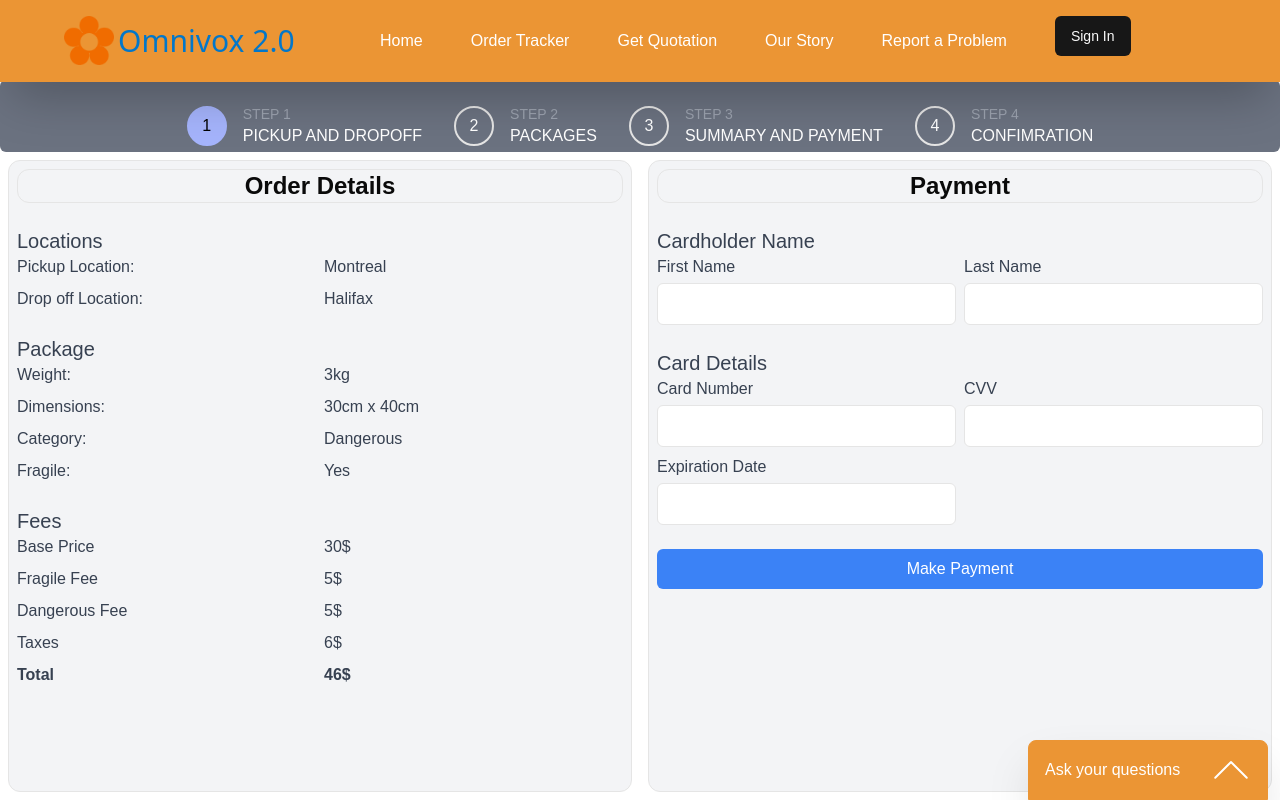
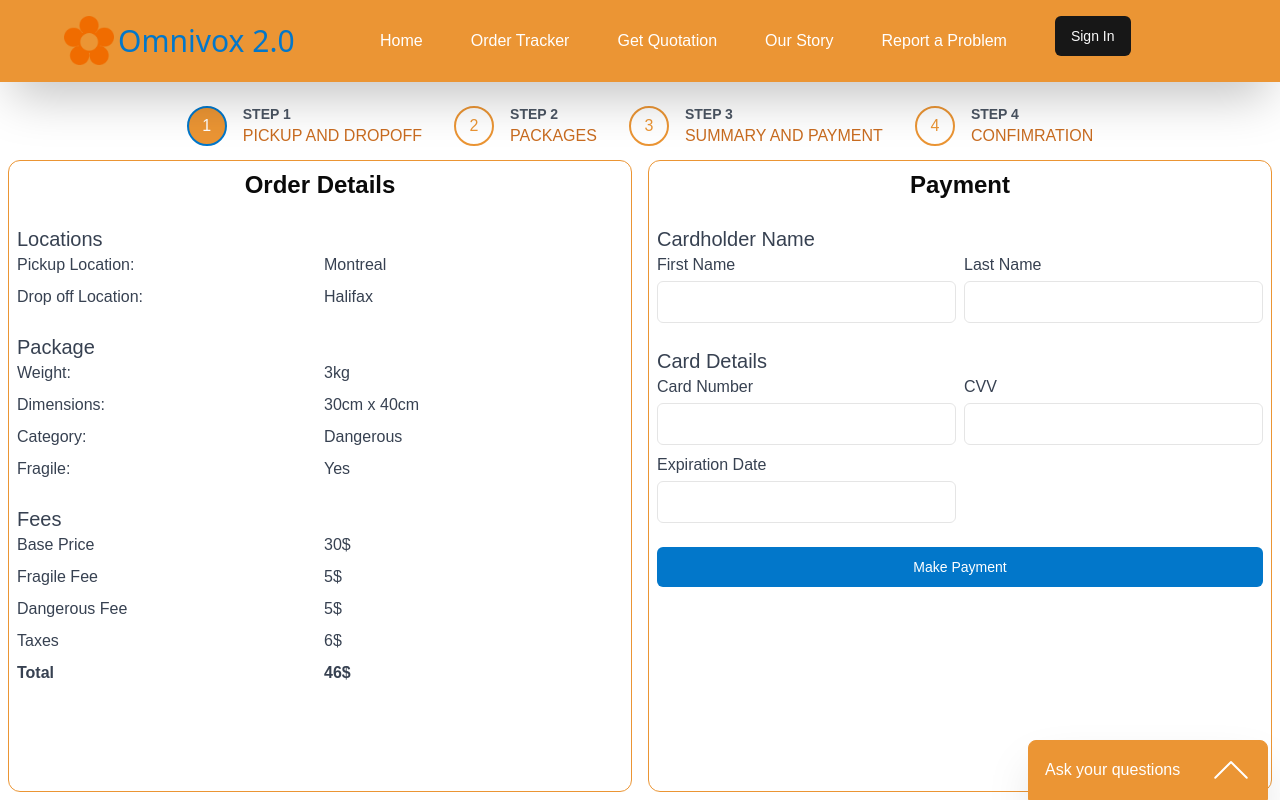
Before and after one commit to HragBankian/Package_Delivery_System, a Next.js app in the folder frontend/: page /order/payment in a window 1280 px wide. Built offline with nearby package versions, Linux system fonts and the light colour scheme; no server answers.

Commit message:
Styling to order flow

```diff
--- a/frontend/app/order/components/LocationForm.tsx
+++ b/frontend/app/order/components/LocationForm.tsx
@@ -15,6 +15,7 @@ import {
   FormMessage,
 } from "@/components/ui/form";
 import { Input } from "@/components/ui/input";
+import { Button } from "@/components/ui/button";
 
 export default function LocationForm() {
   const formContext = useOrderFormContext();
@@ -47,11 +48,10 @@ export default function LocationForm() {
     <Form {...stepOneForm}>
       <form
         onSubmit={stepOneForm.handleSubmit(onSubmit)}
-        className="space-y-6 m-2 p-2 rounded-xl border border-3 bg-gray-100"
+        className="flex flex-col grow space-y-6 m-2 p-2 rounded-xl border border-3 border-omnivoxorange"
       >
-        <h2 className="text-2xl font-bold mb-4 text-center rounded-xl border border-3">
-          Locations
-        </h2>
+        <div className="flex flex-col grow space-y-6">
+          <h2 className="text-2xl font-bold mb-4 text-center">Locations</h2>
           <h3 className="block text-gray-700 text-xl dark:text-gray-300">
             Pickup Location
           </h3>
@@ -96,12 +96,14 @@ export default function LocationForm() {
               </FormItem>
             )}
           />
-        <button
+        </div>
+
+        <Button
           type="submit"
-          className="w-full py-2 bg-blue-500 text-white rounded-md hover:bg-blue-600 focus:outline-none focus:ring focus:ring-blue-300"
+          className="w-52 m-4 py-2 mt-auto bg-omnivoxblue text-white hover:bg-blue-600 focus:outline-none focus:ring focus:ring-blue-300 self-end"
         >
           Continue to next step
-        </button>
+        </Button>
       </form>
     </Form>
   );
--- a/frontend/app/order/components/LocationMap.tsx
+++ b/frontend/app/order/components/LocationMap.tsx
@@ -17,7 +17,12 @@ import "leaflet-defaulticon-compatibility/dist/leaflet-defaulticon-compatibility
 
 export default function LocationMap() {
   return (
-    <MapContainer center={[45.505, -73.55]} zoom={13} scrollWheelZoom={false}>
+    <MapContainer
+      center={[45.505, -73.55]}
+      zoom={13}
+      scrollWheelZoom={false}
+      className="m-2 p-2 rounded-xl"
+    >
       <TileLayer
         attribution='&copy; <a href="https://www.openstreetmap.org/copyright">OpenStreetMap</a> contributors'
         url="https://{s}.tile.openstreetmap.org/{z}/{x}/{y}.png"
--- a/frontend/app/order/components/OrderDetails.tsx
+++ b/frontend/app/order/components/OrderDetails.tsx
@@ -1,10 +1,8 @@
 "use client";
 export default function PayementForm() {
   return (
-    <div className="space-y-6 m-2 p-2 rounded-xl border border-3 bg-gray-100">
-      <h2 className="text-2xl font-bold mb-4 text-center rounded-xl border border-3">
-        Order Details
-      </h2>
+    <div className="space-y-6 m-2 p-2 rounded-xl border border-3 border-omnivoxorange">
+      <h2 className="text-2xl font-bold mb-4 text-center">Order Details</h2>
       <div>
         <h3 className="block text-gray-700 text-xl dark:text-gray-300">
           Locations
--- a/frontend/app/order/components/PackagesList.tsx
+++ b/frontend/app/order/components/PackagesList.tsx
@@ -51,7 +51,7 @@ export default function LocationForm() {
   }
 
   return (
-    <div className="flex flex-col grow">
+    <div className="flex flex-col grow m-2 rounded-xl border border-3 border-omnivoxorange">
       <div className="flex flex-rows flex-wrap content-start p-20 grow">
         {formContext.order.packageList.map((item, i) => (
           <PackageItem
@@ -71,7 +71,11 @@ export default function LocationForm() {
                 );
               }}
             >
-              <LuPackageMinus size={30} />
+              <LuPackageMinus
+                color={"#3f3f46"}
+                className="hover:scale-125"
+                size={30}
+              />
             </button>
           )}
           <button
@@ -90,13 +94,17 @@ export default function LocationForm() {
               ]);
             }}
           >
-            <LuPackagePlus size={30} />
+            <LuPackagePlus
+              className="hover:scale-125"
+              color={"#3f3f46"}
+              size={30}
+            />
           </button>
         </div>
       </div>
       <div className="flex flex-row justify-between">
         <Button
-          className="w-52 m-4"
+          className="w-52 m-4 bg-omnivoxblue text-white hover:bg-blue-600"
           onClick={() => {
             goBack();
           }}
@@ -104,7 +112,7 @@ export default function LocationForm() {
           Go to Previous Step
         </Button>
         <Button
-          className="w-52 m-4"
+          className="w-52 m-4 bg-omnivoxblue text-white hover:bg-blue-600"
           onClick={() => {
             goNext();
           }}
--- a/frontend/app/order/components/PaymentForm.tsx
+++ b/frontend/app/order/components/PaymentForm.tsx
@@ -1,13 +1,14 @@
 "use client";
+
+import { Button } from "@/components/ui/button";
+
 export default function PayementForm() {
   return (
     <form
       onSubmit={() => null}
-      className="space-y-6 m-2 p-2 rounded-xl border border-3 bg-gray-100"
+      className="space-y-6 m-2 p-2 rounded-xl border border-3 border-omnivoxorange"
     >
-      <h2 className="text-2xl font-bold mb-4 text-center rounded-xl border border-3">
-        Payment
-      </h2>
+      <h2 className="text-2xl font-bold mb-4 text-center">Payment</h2>
       <div>
         <h3 className="block text-gray-700 text-xl dark:text-gray-300">
           Cardholder Name
@@ -72,12 +73,12 @@ export default function PayementForm() {
           </div>
         </div>
       </div>
-      <button
+      <Button
         type="submit"
-        className="w-full py-2 bg-blue-500 text-white rounded-md hover:bg-blue-600 focus:outline-none focus:ring focus:ring-blue-300"
+        className="w-full py-2 mt-auto bg-omnivoxblue text-white hover:bg-blue-600 focus:outline-none focus:ring focus:ring-blue-300 self-end"
       >
         Make Payment
-      </button>
+      </Button>
     </form>
   );
 }
--- a/frontend/app/order/components/Steps.tsx
+++ b/frontend/app/order/components/Steps.tsx
@@ -8,7 +8,7 @@ const stepData = [
 ];
 export function Steps() {
   return (
-    <header className="flex items-start justify-center bg-sidebarMobile bg-cover bg-no-repeat p-6 lg:rounded-md lg:bg-sidebarDesktop lg:bg-cover lg:bg-center bg-gray-500">
+    <header className="flex items-start justify-center bg-sidebarMobile bg-cover bg-no-repeat p-6 lg:rounded-md lg:bg-sidebarDesktop lg:bg-cover lg:bg-center bg-white">
       <ul className="flex gap-4 text-white lg:gap-8">
         {stepData.map((info, index) => {
           return <StepItem key={index} infos={info} />;
--- a/frontend/app/order/components/package-item.tsx
+++ b/frontend/app/order/components/package-item.tsx
@@ -17,7 +17,7 @@ export function PackageItem({ packageItem, id, isSelected }: PackageItemProps) {
     <div onClick={() => setCurrentPackage(id)} className={`cursor-pointer`}>
       <LuPackage
         className="hover:scale-125"
-        color={isSelected ? "#0277ca" : "black"}
+        color={isSelected ? "#0277ca" : "#3f3f46"}
         size={75}
       />
     </div>
--- a/frontend/app/order/components/step-item.tsx
+++ b/frontend/app/order/components/step-item.tsx
@@ -17,15 +17,15 @@ export function StepItem({ infos }: StepItemProps) {
       <span
         className={`flex size-10 items-center justify-center rounded-full border-2 font-medium ${
           step === infos.num || isFinished
-            ? "border-indigo-300 bg-indigo-300 text-black"
-            : ""
+            ? "border-omnivoxblue bg-omnivoxorange text-white"
+            : "text-omnivoxorange border-omnivoxorange"
         }`}
       >
         {infos.num}
       </span>
       <div className="hidden flex-col lg:flex">
-        <p className="text-sm text-gray-400">{infos.title}</p>
-        <p>{infos.description}</p>
+        <p className="text-sm text-gray-600 font-bold">{infos.title}</p>
+        <p className="text-omnivoxdarkorange">{infos.description}</p>
       </div>
     </li>
   );
--- a/frontend/components/ui/input.tsx
+++ b/frontend/components/ui/input.tsx
@@ -1,6 +1,6 @@
-import * as React from "react"
+import * as React from "react";
 
-import { cn } from "@/lib/utils"
+import { cn } from "@/lib/utils";
 
 const Input = React.forwardRef<HTMLInputElement, React.ComponentProps<"input">>(
   ({ className, type, ...props }, ref) => {
@@ -8,15 +8,15 @@ const Input = React.forwardRef<HTMLInputElement, React.ComponentProps<"input">>(
       <input
         type={type}
         className={cn(
-          "flex h-10 w-full rounded-md border border-input bg-background px-3 py-2 text-base ring-offset-background file:border-0 file:bg-transparent file:text-sm file:font-medium file:text-foreground placeholder:text-muted-foreground focus-visible:outline-none focus-visible:ring-2 focus-visible:ring-ring focus-visible:ring-offset-2 disabled:cursor-not-allowed disabled:opacity-50 md:text-sm",
+          "flex h-10 w-full rounded-md border border-input bg-background px-3 py-2 text-base ring-offset-background file:border-0 file:bg-transparent file:text-sm file:font-medium file:text-foreground placeholder:text-muted-foreground focus-visible:outline-none focus-visible:ring-2 focus-visible:ring-omnivoxblue focus-visible:ring-offset-2 disabled:cursor-not-allowed disabled:opacity-50 md:text-sm",
           className
         )}
         ref={ref}
         {...props}
       />
-    )
+    );
   }
-)
-Input.displayName = "Input"
+);
+Input.displayName = "Input";
 
-export { Input }
+export { Input };
--- a/frontend/components/ui/switch.tsx
+++ b/frontend/components/ui/switch.tsx
@@ -1,9 +1,9 @@
-"use client"
+"use client";
 
-import * as React from "react"
-import * as SwitchPrimitives from "@radix-ui/react-switch"
+import * as React from "react";
+import * as SwitchPrimitives from "@radix-ui/react-switch";
 
-import { cn } from "@/lib/utils"
+import { cn } from "@/lib/utils";
 
 const Switch = React.forwardRef<
   React.ElementRef<typeof SwitchPrimitives.Root>,
@@ -11,7 +11,7 @@ const Switch = React.forwardRef<
 >(({ className, ...props }, ref) => (
   <SwitchPrimitives.Root
     className={cn(
-      "peer inline-flex h-6 w-11 shrink-0 cursor-pointer items-center rounded-full border-2 border-transparent transition-colors focus-visible:outline-none focus-visible:ring-2 focus-visible:ring-ring focus-visible:ring-offset-2 focus-visible:ring-offset-background disabled:cursor-not-allowed disabled:opacity-50 data-[state=checked]:bg-primary data-[state=unchecked]:bg-input",
+      "peer inline-flex h-6 w-11 shrink-0 cursor-pointer items-center rounded-full border-2 border-transparent transition-colors focus-visible:outline-none focus-visible:ring-2 focus-visible:ring-ring focus-visible:ring-offset-2 focus-visible:ring-offset-background disabled:cursor-not-allowed disabled:opacity-50 data-[state=checked]:bg-omnivoxblue data-[state=unchecked]:bg-input",
       className
     )}
     {...props}
@@ -23,7 +23,7 @@ const Switch = React.forwardRef<
       )}
     />
   </SwitchPrimitives.Root>
-))
-Switch.displayName = SwitchPrimitives.Root.displayName
+));
+Switch.displayName = SwitchPrimitives.Root.displayName;
 
-export { Switch }
+export { Switch };
--- a/frontend/tailwind.config.ts
+++ b/frontend/tailwind.config.ts
@@ -12,6 +12,7 @@ const config: Config = {
   		colors: {
   			background: 'hsl(var(--background))',
   			foreground: 'hsl(var(--foreground))',
+			omnivoxdarkorange: '#c96c20',
   			omnivoxorange: '#eb9534',
   			omnivoxblue: '#0277ca',
   			card: {
```
Also changed, not shown: frontend/app/order/components/PackageForm.tsx (+6 -6 lines). Lines whose indentation alone changed are shown as unchanged.
